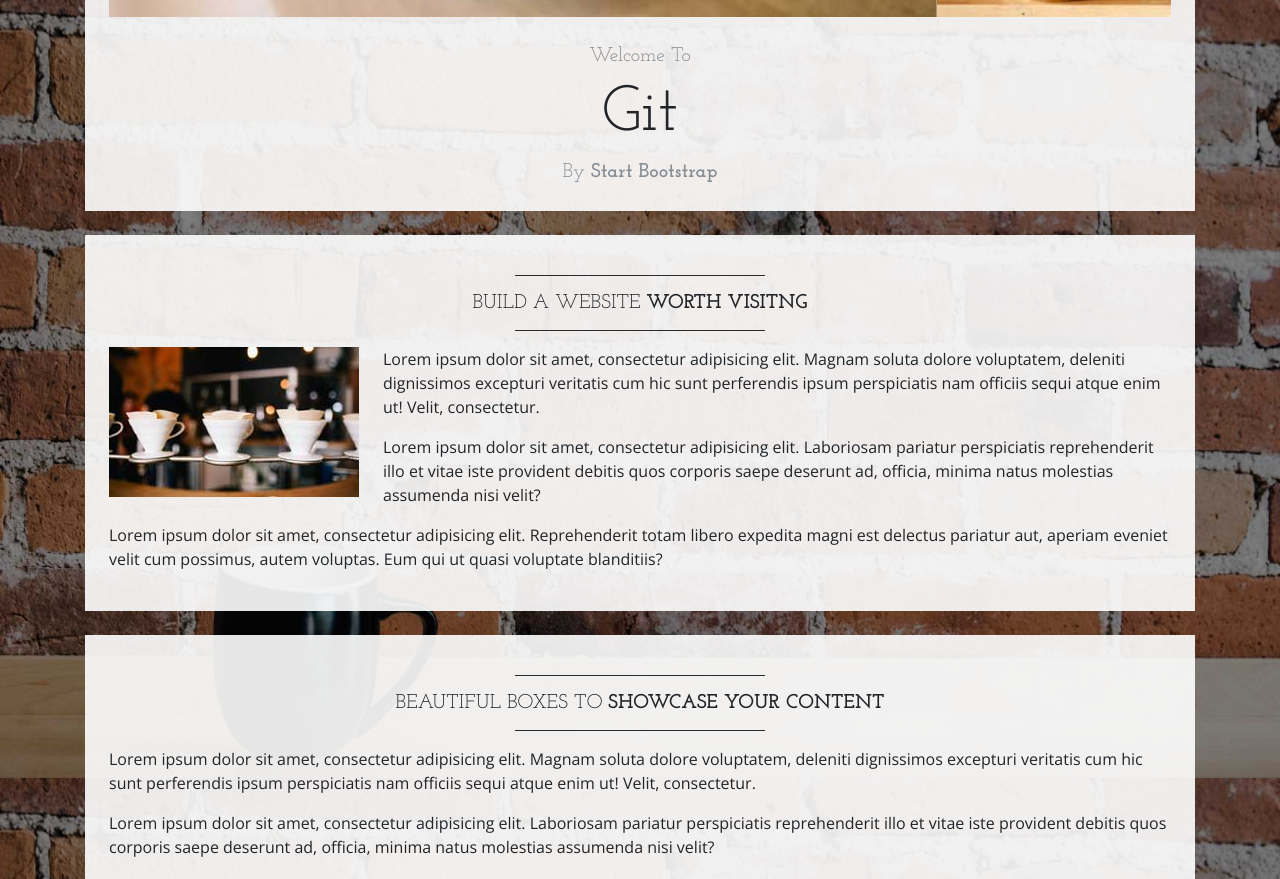
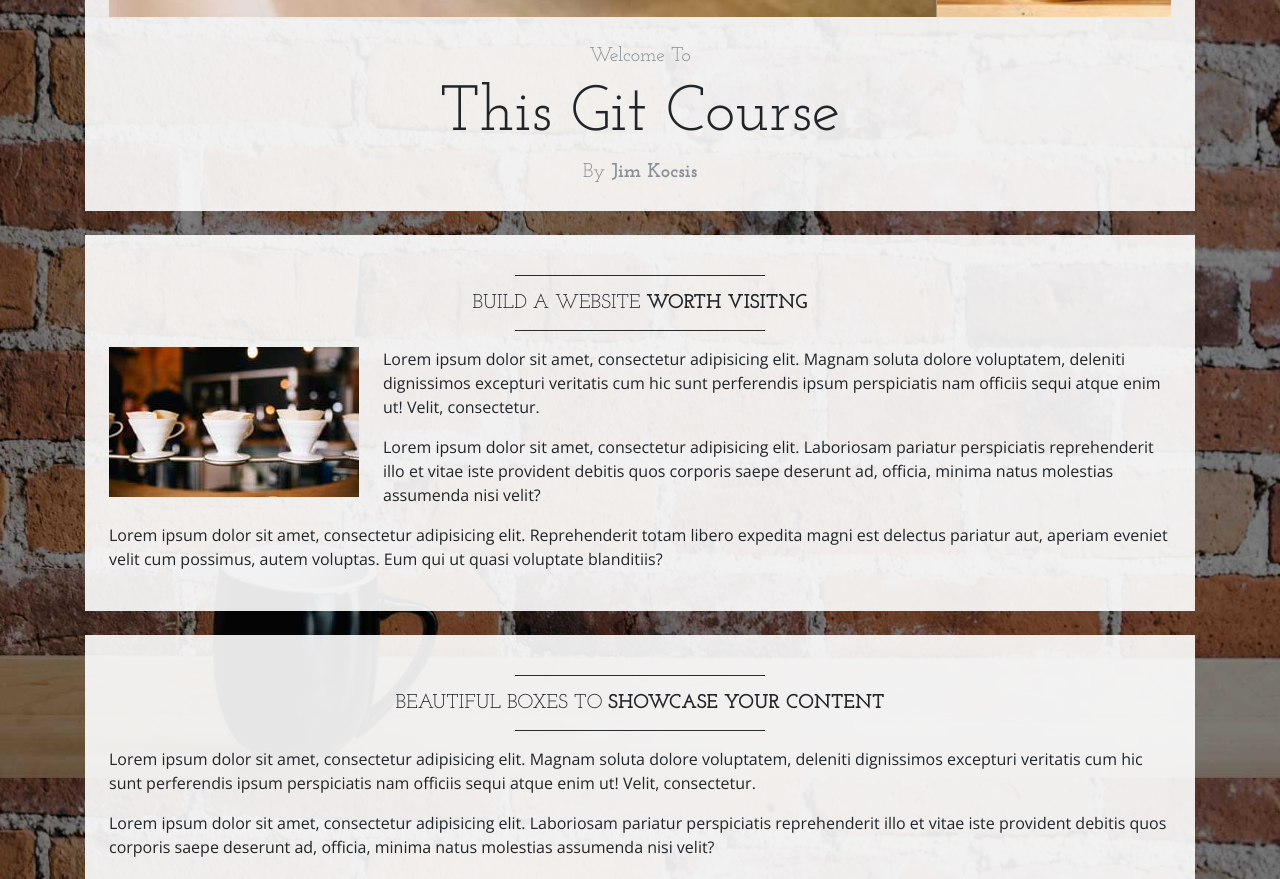
Before and after one commit to jimk1955/Introduction-to-Git, a plain HTML site: page index.html in a window 1280 px wide. Shown: the part 822-1701 px from the top of the page. Drawn offline with nearby package versions, Linux system fonts and the light colour scheme.

Commit message:
Changed items after carousel

```diff
--- a/index.html
+++ b/index.html
@@ -98,8 +98,8 @@
             <!-- Welcome Message -->
             <div class="text-center mt-4">
                 <div class="text-heading text-muted text-lg">Welcome To</div>
-                <h1 class="my-2">Git</h1>
-                <div class="text-heading text-muted text-lg">By <strong>Start Bootstrap</strong></div>
+                <h1 class="my-2">This Git Course</h1>
+                <div class="text-heading text-muted text-lg">By <strong>Jim Kocsis</strong></div>
             </div>
         </div>
 
```
